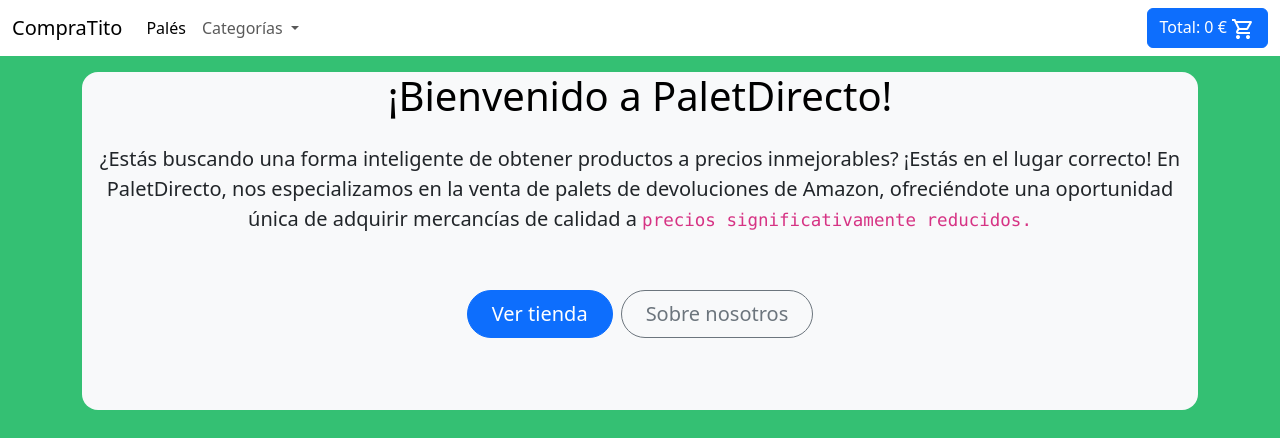
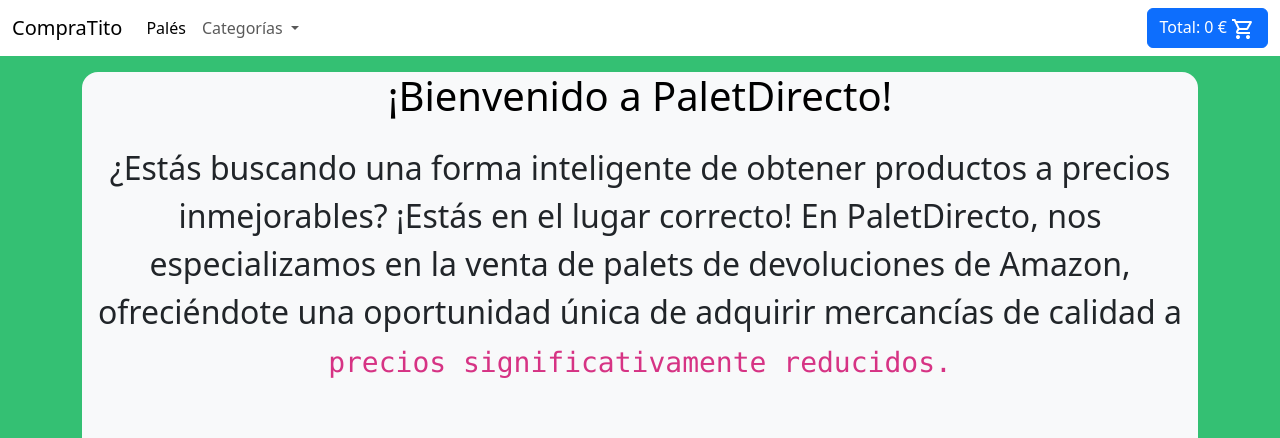
Before and after one commit to RubenRomeroCab/CompraVenta, an Angular app: page /home in a window 1280 px wide. Shown: the top 438 px of the page. Built offline with nearby package versions, Linux system fonts and the light colour scheme.

Commit message:
código deprecated

```diff
--- a/src/app/components/home/home.component.css
+++ b/src/app/components/home/home.component.css
@@ -1,10 +1,4 @@
-.bg-custom {
-    background-image: url('/public/bg.jpg');
-    background-size: cover; /* Asegura que la imagen cubra todo el contenedor */
-    background-position: center; /* Centra la imagen en el contenedor */
-    background-repeat: no-repeat; /* Evita que la imagen se repita */
-    background-attachment: fixed; /* Hace que la imagen se quede fija al hacer scroll */
-}
+
 
 .contenedor-img {
     max-width: 100%;
--- a/src/app/components/home/home.component.html
+++ b/src/app/components/home/home.component.html
@@ -9,7 +9,7 @@
         <img src="youtube.png" alt="" class="me-3">
         <img src="waa.png" alt="" class="me-3">
         </div> -->
-      <p class=" fs-5 text-body text-center  p-3">
+      <p class="  fs-2 text-body text-center  p-3">
         ¿Estás buscando una forma inteligente de obtener productos a precios inmejorables? ¡Estás en el lugar correcto! En PaletDirecto,
          nos especializamos en la venta de palets de devoluciones de Amazon, ofreciéndote una oportunidad única de adquirir mercancías de
           calidad a <code>precios significativamente reducidos.</code>
```
